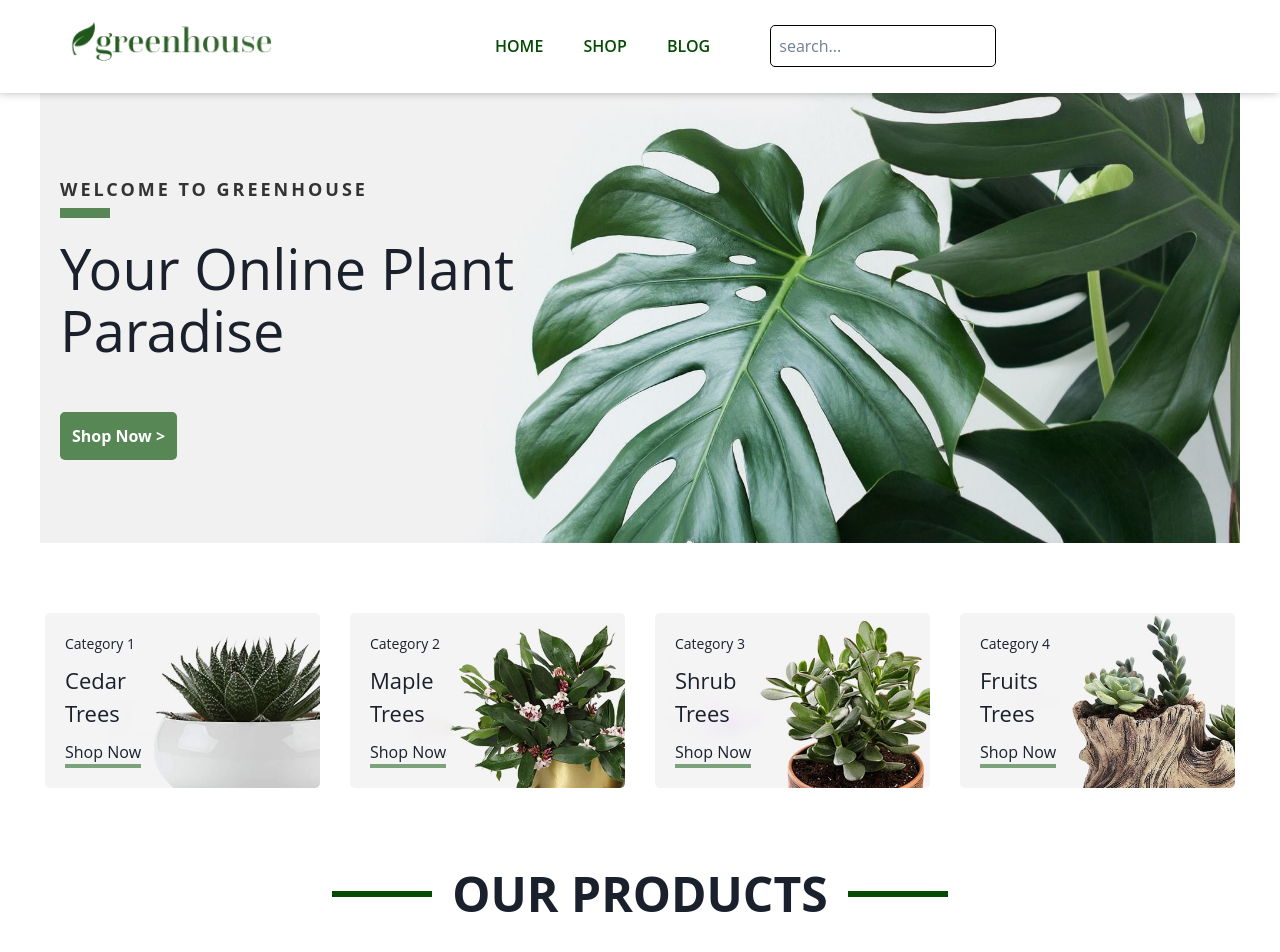
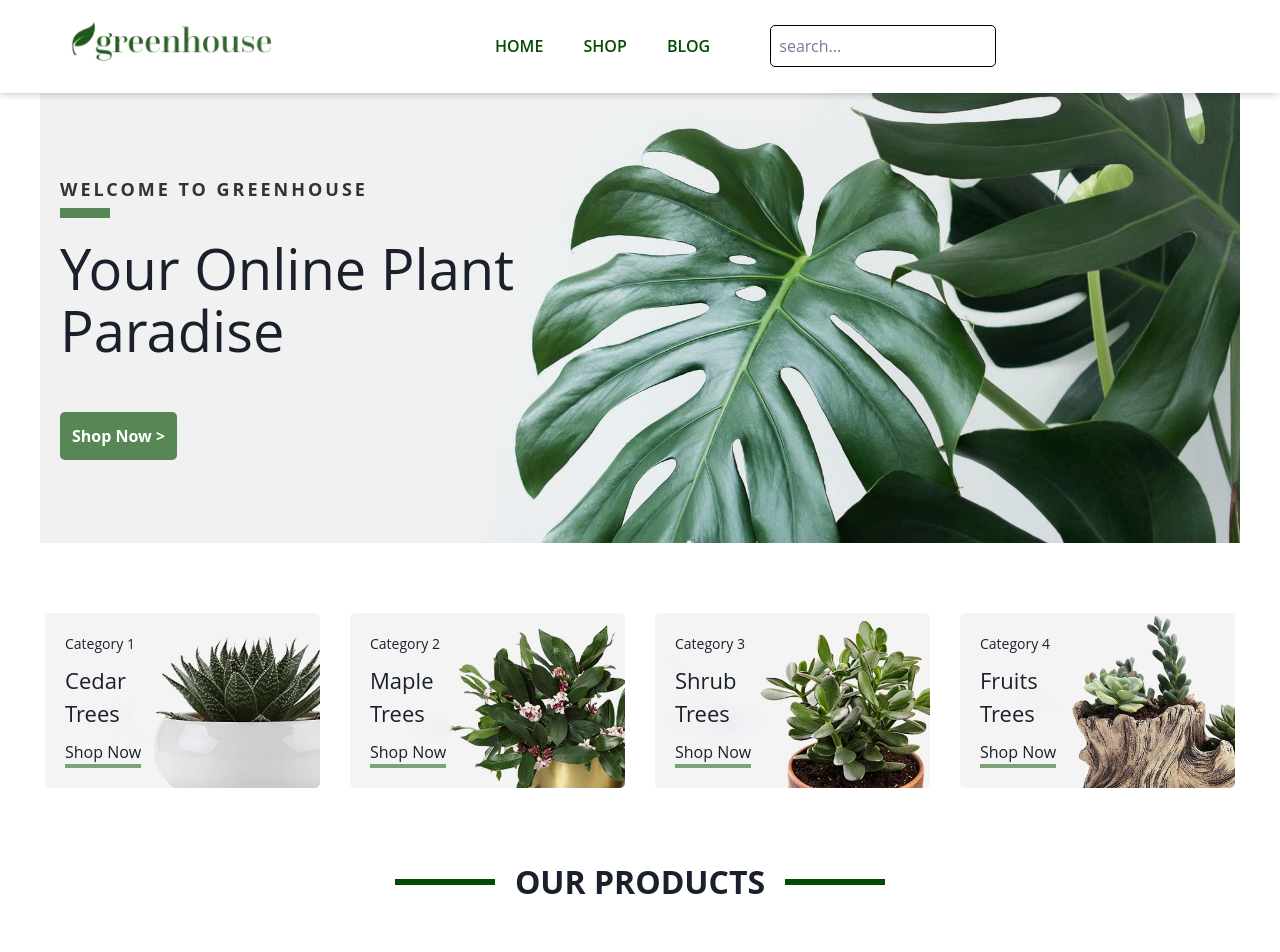
Before and after one commit to elliechayo/greenhouse-app, a React (Create React App) app in the folder client/: page / in a window 1280 px wide. Shown: the top 952 px of the page. Built offline with nearby package versions, Linux system fonts and the light colour scheme; no server answers; some icons are missing.

Commit message:
Update SectionTitle.jsx

```diff
--- a/client/src/components/shared/SectionTitle.jsx
+++ b/client/src/components/shared/SectionTitle.jsx
@@ -1,7 +1,7 @@
 import styled from "@emotion/styled";
 
 const H2 = styled.h2`
-  font-size: clamp(32px, 5vw, 48px);
+  font-size: clamp(32px, 5vw, 30px);
   font-weight: bolder;
   text-transform: uppercase;
   position: relative;
```
